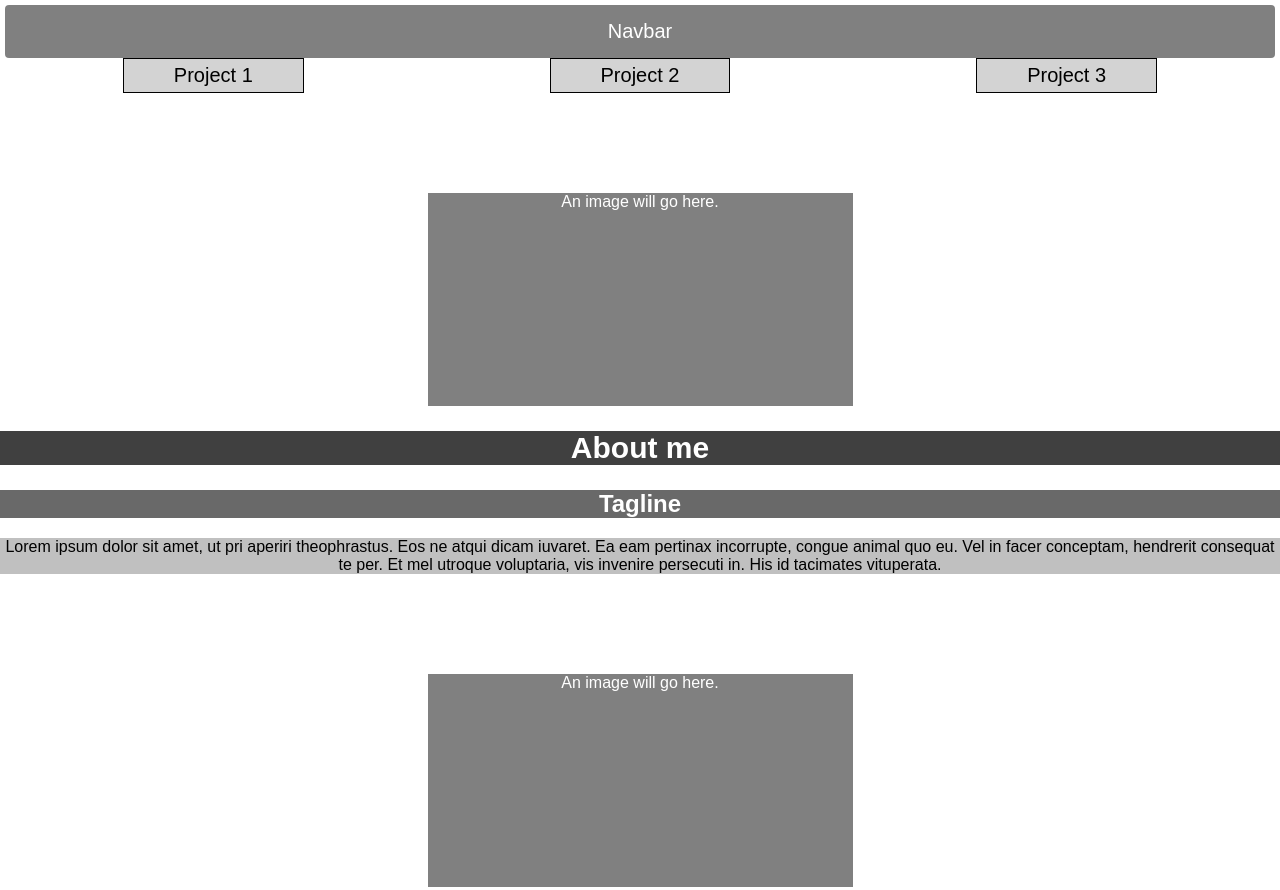
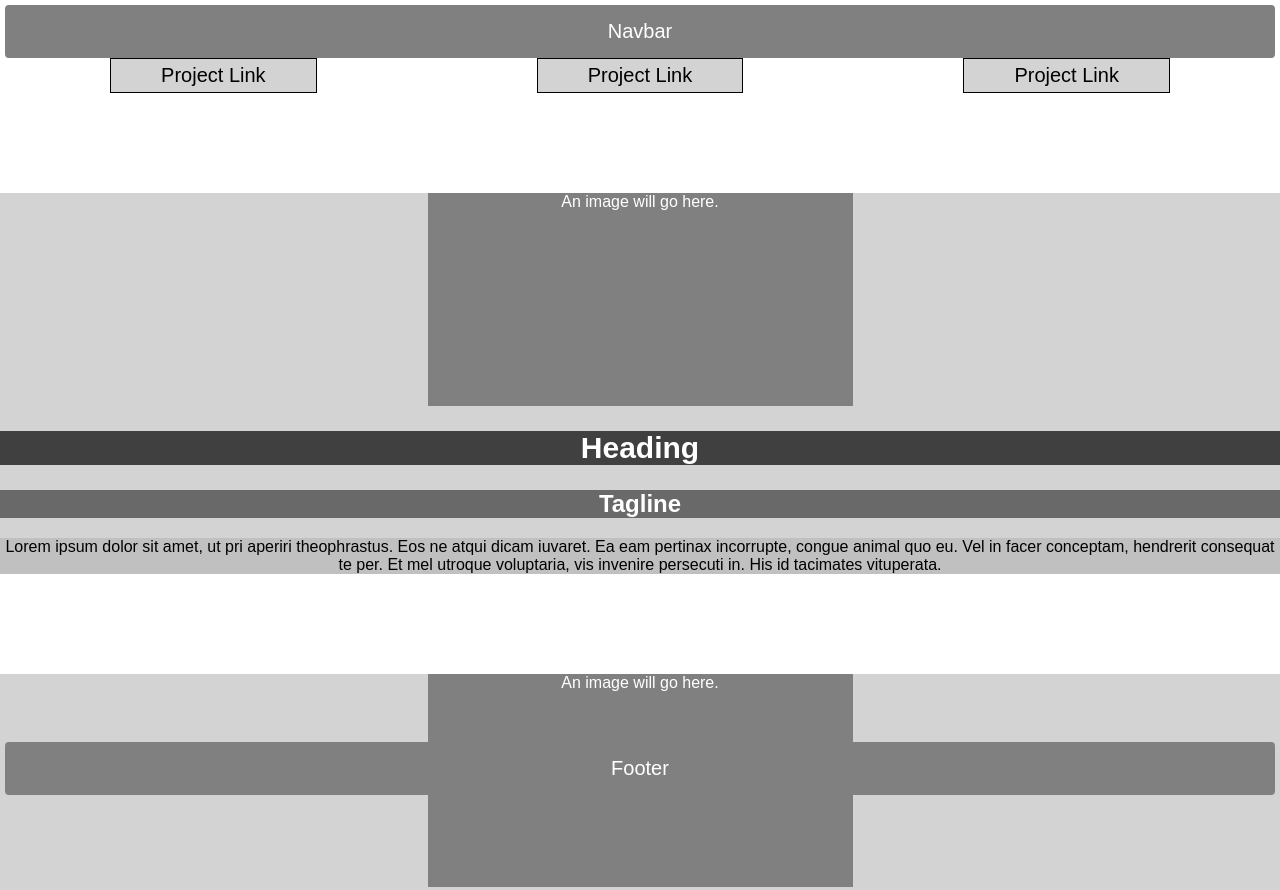
Before and after one commit to zottwickel/portfolio_wireframe, a plain HTML site: page index.html in a window 1280 px wide. Shown: the top 890 px of the page. Drawn offline with Linux system fonts and the light colour scheme.

Commit message:
add footer

```diff
--- a/index.html
+++ b/index.html
@@ -12,15 +12,15 @@
         </nav>
         <div class="projects">
             <ul>
-                <li>Project 1</li>
-                <li>Project 2</li>
-                <li>Project 3</li>
+                <li>Project Link</li>
+                <li>Project Link</li>
+                <li>Project Link</li>
             </ul>
         </div>
         <section>
-            <div class="about me">
+            <div class="about-me">
                 <div class="image">An image will go here.</div>
-                <h1>About me</h1>
+                <h1>Heading</h1>
                 <h2>Tagline</h2>
                 <p class="text">Lorem ipsum dolor sit amet, ut pri aperiri theophrastus. Eos ne atqui dicam iuvaret. Ea eam pertinax incorrupte, congue animal quo eu. Vel in facer conceptam, hendrerit consequat te per. Et mel utroque voluptaria, vis invenire persecuti in. His id tacimates vituperata.</p>
             </div>
@@ -40,5 +40,8 @@
                 <p class="text">Lorem ipsum dolor sit amet, ut pri aperiri theophrastus. Eos ne atqui dicam iuvaret. Ea eam pertinax incorrupte, congue animal quo eu. Vel in facer conceptam, hendrerit consequat te per. Et mel utroque voluptaria, vis invenire persecuti in. His id tacimates vituperata.</p>
             </div>
         </section>
+        <footer class="footer">
+            <p>Footer</p>
+        </footer>
     </body>
 </html>
--- a/style.css
+++ b/style.css
@@ -63,6 +63,24 @@ h2 {
     margin-right: auto;
 }
 
+.about-me, .project1, .project2, .project3 {
+    background-color: lightgray;
+}
+
+.footer {
+    border-radius: 4px;
+    margin: 5px;
+    margin-bottom: 0;
+    background-color: gray;
+    color: white;
+    font-size: 20px;
+    padding-top: 15px;
+    padding-bottom: 15px;
+    position: fixed;
+    bottom: 5px;
+    width: calc(100% - 10px);
+}
+
 @media screen and (min-width: 425px) {
     .image {
         height: 213px;
```
